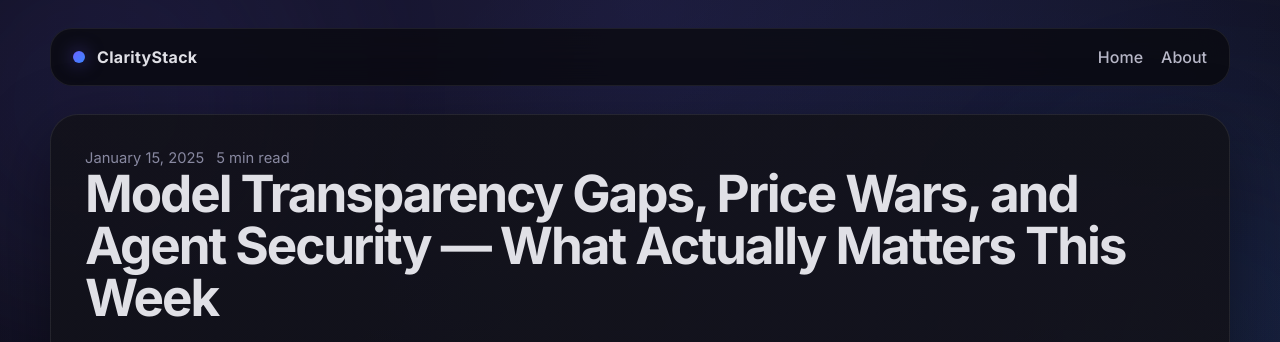
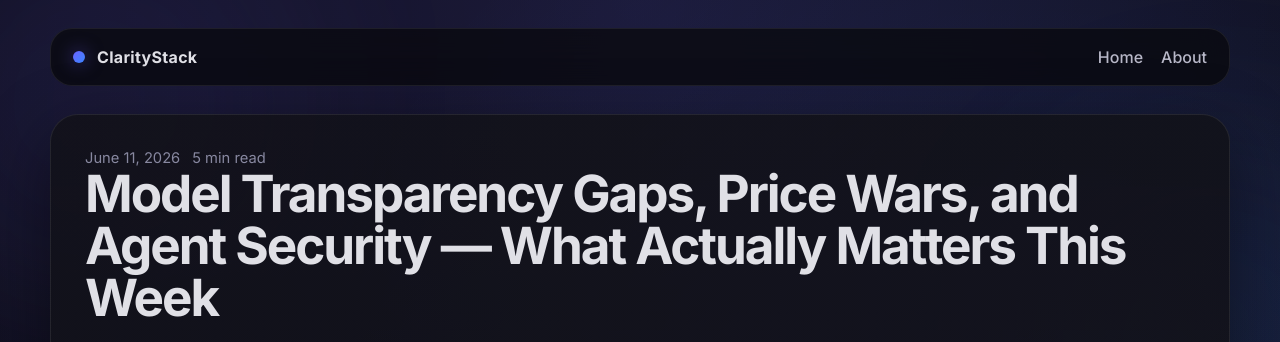
Before and after one commit to RayZYunYan/ClarityStack, a Jekyll site: the page built from site/_posts/2026-06-12-model-transparency-gaps-price-wars-and-agent-security-what-actually-matters-this-week.md, in a window 1280 px wide and 900 px high. Shown: the top 342 px of the window. Built offline with Jekyll 4.4.1, drawn with Linux system fonts in a browser that asks for light colours.

Commit message:
updated 6/11

```diff
--- a/site/_posts/2026-06-12-model-transparency-gaps-price-wars-and-agent-security-what-actually-matters-this-week.md
+++ b/site/_posts/2026-06-12-model-transparency-gaps-price-wars-and-agent-security-what-actually-matters-this-week.md
@@ -1,6 +1,6 @@
 ---
 title: "Model Transparency Gaps, Price Wars, and Agent Security — What Actually Matters This Week"
-date: 2025-01-15
+date: 2026-06-11
 tags: ["AI safety", "LLM pricing", "AI agents", "tooling"]
 ---
 
```
